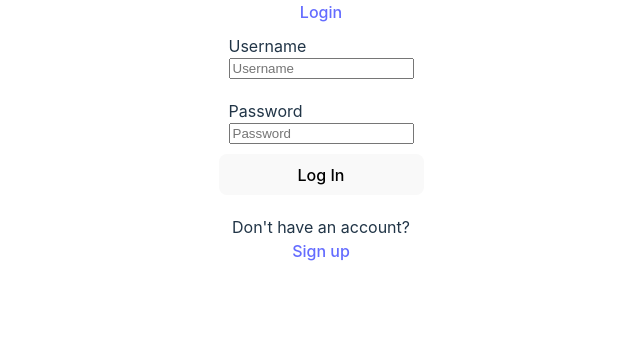
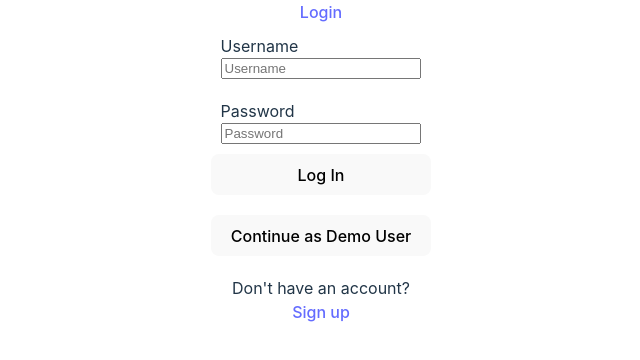
Before and after one commit to phoenixstout/messaging, a React (Vite) app in the folder frontend/: page /login in a window 1280 px wide. Shown: the top 360 px of the page, without its empty margins (319-959 px from the left). Built offline with nearby package versions, Linux system fonts and the light colour scheme.

Commit message:
signup test

```diff
--- a/frontend/src/Login.jsx
+++ b/frontend/src/Login.jsx
@@ -60,6 +60,33 @@ export default function Login() {
     }
   }
 
+  function handleClick() {
+    fetch("/api/login", {
+      method: "POST",
+      headers: { "Content-type": "application/json" },
+      body: JSON.stringify({
+        username: 'user',
+        password: 'password'
+      }),
+    })
+      .then((r) => {
+        if (r.status != 200) setServerError(true);
+        else {
+          setServerError(false);
+          return r.json();
+        }
+      })
+      .then((r) => {
+        localStorage.setItem("user", r.user);
+        localStorage.setItem("user_id", r.user_id);
+        localStorage.setItem("x-access-token", r.token);
+        if(r.friend === undefined) window.location.href = `/user/${r.user_id}/friends`
+        else window.location.href = `/user/${r.user_id}/conversation/${r.friend}`;
+      })
+      .catch(e => console.log(e))
+      ;
+  }
+
   return (
     <div>
       <form className="login" action="" onSubmit={handleSubmit}>
@@ -84,6 +111,9 @@ export default function Login() {
         </div>
         <button>Log In</button>
       </form>
+      <div className="as-guest">
+        <button onClick={handleClick}>Continue as Demo User</button>
+      </div>
       {!valid ? <div>Passwords must match</div> : null}
       {serverError ? (
         <div className="server-error">Username or password is incorrect</div>
--- a/frontend/src/Signup.jsx
+++ b/frontend/src/Signup.jsx
@@ -8,7 +8,7 @@ export default function Signup() {
     confirmPassword: null,
   });
 
-  const [usernameValid, setUsernameValid] = useState(false);
+  const [usernameValid, setUsernameValid] = useState(true);
   const [usernameError, setUsernameError] = useState("");
 
   const [passwordValid, setPasswordValid] = useState(false);
@@ -39,7 +39,7 @@ export default function Signup() {
   useEffect(() => {
     // if(inputs.username.length < 5) return setUsernameValid(false)
     if (inputs.username == "") return setUsernameError("");
-    fetch(`http://52.25.203.21:80/users/${inputs.username}`)
+    fetch(`http://52.25.203.21:80/users/${inputs.username}/taken`)
       .then((r) => r.json())
       .then((r) => {
         setUsernameError("Username taken");
--- a/frontend/src/stylesheets/Login.css
+++ b/frontend/src/stylesheets/Login.css
@@ -22,3 +22,9 @@ label {
 .server-error {
     text-align: center;
 }
+
+.as-guest {
+    display: flex;
+    justify-content: center;
+    padding-top: 20px;
+}
```
Also changed, not shown: 3 other files (tests, documents, lock files or other folders).
